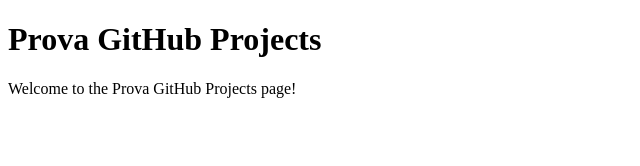
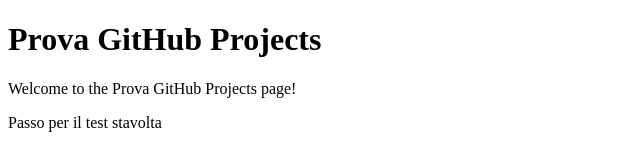
Before and after one commit to PGRS25/Prova-GitHub-Projects, a plain HTML site: page index.html in a window 1280 px wide. Shown: the whole page, without its empty margins (0-640 px from the left). Drawn offline with Linux system fonts and the light colour scheme.

Commit message:
first commit on second attempt

```diff
--- a/index.html
+++ b/index.html
@@ -8,5 +8,6 @@
   <body>
     <h1>Prova GitHub Projects</h1>
     <p>Welcome to the Prova GitHub Projects page!</p>
+    <span>Passo per il test stavolta</span>
   </body>
 </html>
```
